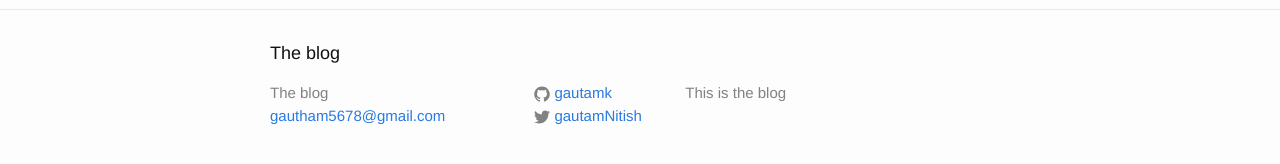
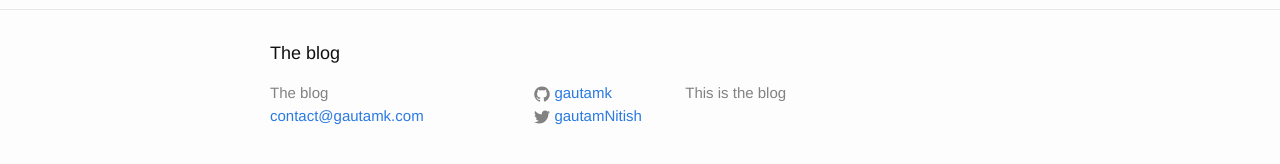
Before and after one commit to gautamk/gautamk.github.io, a Jekyll site: the page built from _posts/2014-12-30-welcome-to-jekyll.markdown, in a window 1280 px wide. Shown: the part 689-853 px from the top of the page. Built offline with Jekyll 4.4.1, drawn with Linux system fonts in a browser that asks for light colours.

Commit message:
Updates to the contact

```diff
--- a/_config.yml
+++ b/_config.yml
@@ -1,10 +1,10 @@
 # Site settings
 title: The blog
-email: gautham5678@gmail.com
+email: contact@gautamk.com
 description: > # this means to ignore newlines until "baseurl:"
   This is the blog
 baseurl: "" # the subpath of your site, e.g. /blog/
-url: "http://yourdomain.com" # the base hostname & protocol for your site
+url: "http://gautamk.com" # the base hostname & protocol for your site
 twitter_username: gautamNitish
 github_username:  gautamk
 
```
